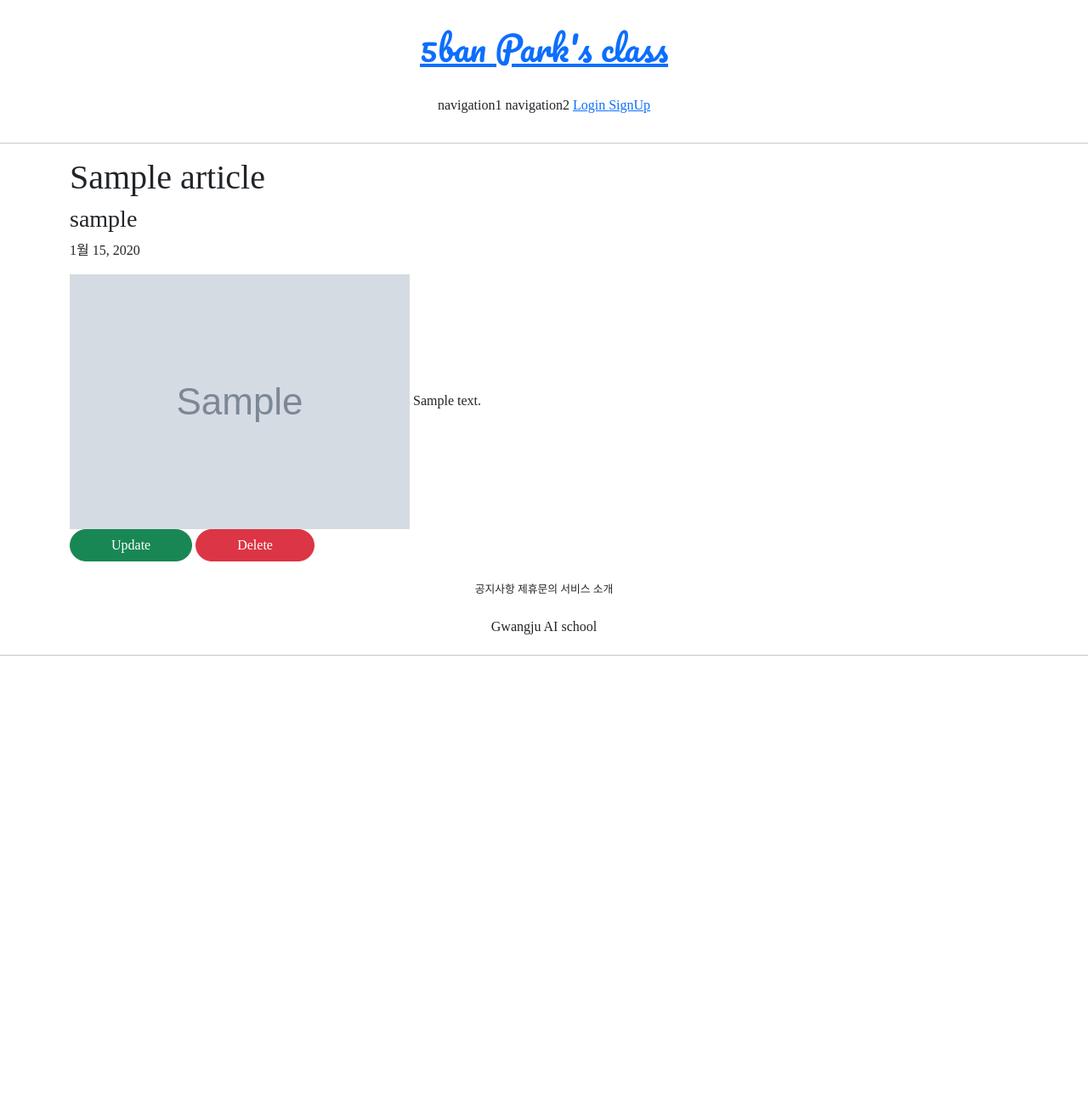
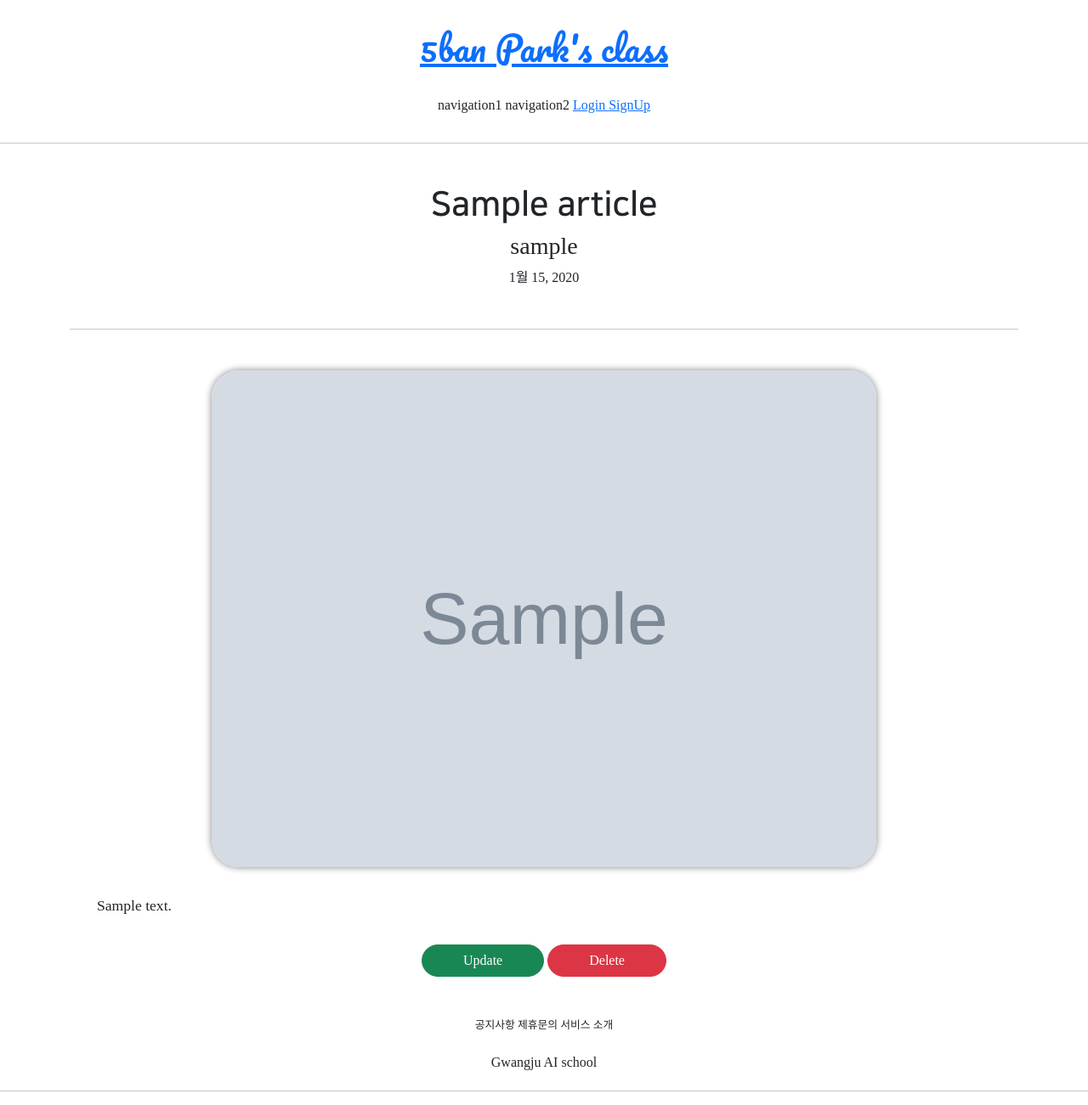
Before and after one commit to glory-ju/julyfifth, a Django app: page /articles/detail/1 in a window 1280 px wide. Shown: the whole page at 85% size. Before the commit the page ends 772 px from the top, so only its background shows below. Run offline with Django 3.2, Linux system fonts and the light colour scheme; tables that the repository leaves empty hold one stand-in row (values such as "Sample post"); grey boxes marked "Sample" are stand-in pictures; parts of the project's set-up code (start-up, migrations or seed data) failed here and were passed over; some libraries are stand-ins or nearby versions; some web fonts are replaced.

Commit message:
0805/ Web Application 2nd commit

```diff
--- a/articleapp/decorators.py
+++ b/articleapp/decorators.py
@@ -10,4 +10,4 @@ def article_ownership_required(func):
             return func(request, *args, **kwargs)
         else:
             return HttpResponseForbidden()
-    return decorated()
+    return decorated
--- a/articleapp/templates/articleapp/detail.html
+++ b/articleapp/templates/articleapp/detail.html
@@ -4,17 +4,24 @@
 
 
 
-    <div class="container">
-        <div>
+    <div class="container text-center">
+        <div class="my-5">
             {#     제목, 글쓴이, 작성일     #}
-            <h1>{{ target_article.title }}</h1>
+            <h1 class="NNS_B">{{ target_article.title }}</h1>
             <h3>{{ target_article.writer.profile.nickname }}</h3>
             <p>{{ target_article.created_at }}</p>
         </div>
-        <div>
+
+        <hr>
+
+        <div class="my-5">
             {#     게시글 대표이미지, 글 내용     #}
-            <img src="{{ target_article.image.url }}" alt="">
-            {{ target_article.content }}
+            <img src="{{ target_article.image.url }}"
+                 class="article_image"
+                 alt="">
+            <div class="article_content">
+                {{ target_article.content }}
+            </div>
             <div>
                 <a href="{% url 'articleapp:update' pk=target_article.pk %}"
                    class="btn btn-success rounded-pill px-5">
--- a/static/base.css
+++ b/static/base.css
@@ -39,3 +39,15 @@
 .round_button:hover {
     color: dimgray;
 }
+
+.article_image {
+    border-radius: 2rem;
+    width: 70%;
+    box-shadow: 0 0 .5rem grey;
+}
+
+.article_content {
+    font-size: 1.1rem;
+    text-align: left;
+    margin: 2rem;
+}
```
